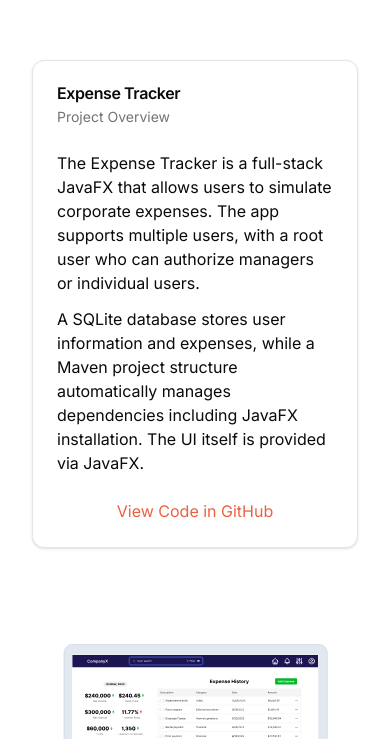
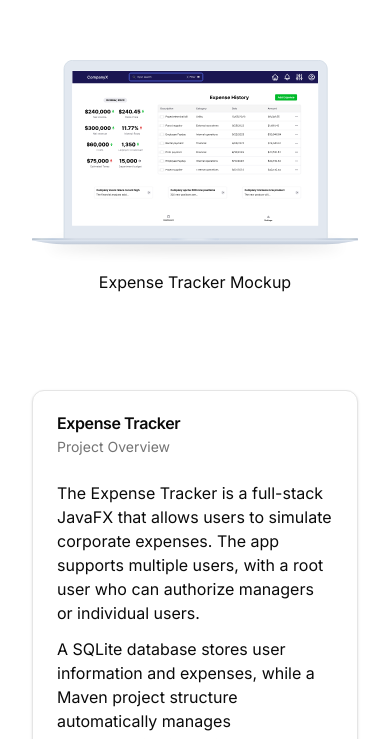
Before and after one commit to availe/Personal-Website-V2, a Next.js app: page /projects in a window 390 px wide. Shown: the part 1045-1784 px from the top of the page. Built offline with nearby package versions, Linux system fonts and the light colour scheme.

Commit message:
Update project-entry.tsx

```diff
--- a/src/components/project/project-entry.tsx
+++ b/src/components/project/project-entry.tsx
@@ -20,9 +20,19 @@ interface ProjectEntryProps {
   isInternal: boolean;
 }
 
-const ImageSection = ({ src, alt, imageLeft }: { src: string; alt: string; imageLeft: boolean }) => (
+const ImageSection = ({
+  src,
+  alt,
+  imageLeft,
+}: {
+  src: string;
+  alt: string;
+  imageLeft: boolean;
+}) => (
   <div
-    className={`flex justify-center items-center p-8 ${imageLeft ? "order-1" : "order-2"}`}
+    className={`flex justify-center items-center p-8 ${
+      imageLeft ? "lg:order-1" : "lg:order-2"
+    }`}
     style={{ maxWidth: "600px", width: "100%" }}
   >
     <figure className="relative w-full h-full">
@@ -64,17 +74,15 @@ const TextSection = ({
   details,
   codeUrl,
   isInternal,
-  imageLeft,
 }: {
   title: string;
   description: string;
   details: string[];
   codeUrl: string;
   isInternal: boolean;
-  imageLeft: boolean;
 }) => (
   <div
-    className={`flex justify-center items-center p-8 ${imageLeft ? "order-2" : "order-1"}`}
+    className={`flex justify-center items-center p-8`}
     style={{ maxWidth: "600px", width: "100%" }}
   >
     <Card className="flex flex-col w-full">
@@ -118,7 +126,6 @@ const ProjectEntry: React.FC<ProjectEntryProps> = ({
         details={projectDetails}
         codeUrl={codeUrl}
         isInternal={isInternal}
-        imageLeft={imageLeft}
       />
     </section>
   </div>
```
